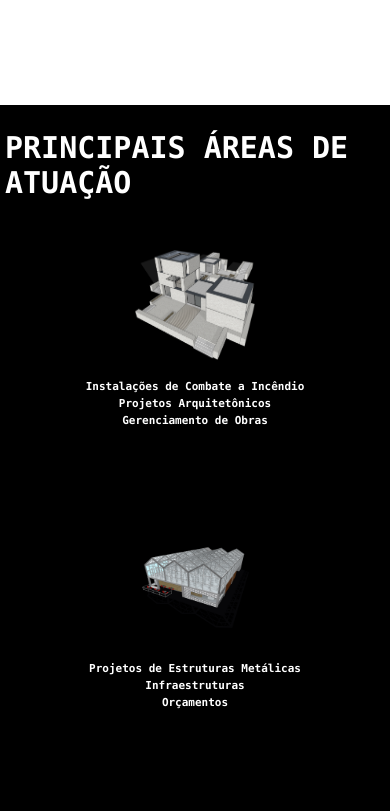
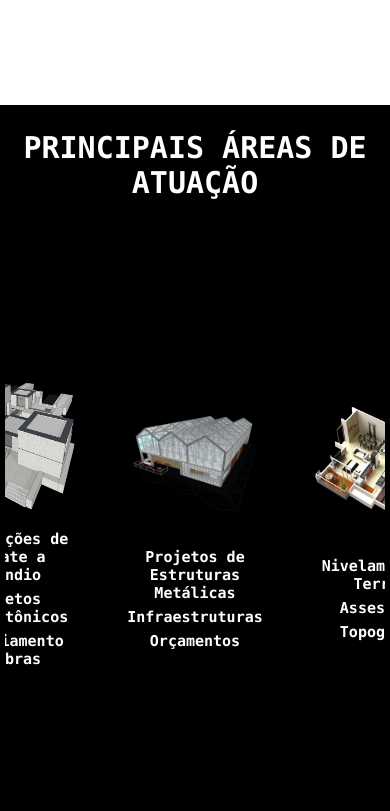
Before and after one commit to lucasdksan/Test_Site_SL, a React (Create React App) app: page / in a window 390 px wide. Shown: the part 1620-2431 px from the top of the page. Built offline with nearby package versions, Linux system fonts and the light colour scheme; the HTML template or start-up script is replaced by a standard one.

Commit message:
Modificação para a adaptação da responsividade #3

```diff
--- a/src/styles/components/Card.ts
+++ b/src/styles/components/Card.ts
@@ -26,6 +26,13 @@ export const Container = styled.div`
         margin-right: 3px;
         margin-left: 3px;
     }
+    @media(max-width: 640px){
+        width: 400px;
+        height: 380px;
+        padding: 10px 5px;
+        margin-right: 20px;
+        margin-left: 20px;
+    }
 `;
 export const Image = styled(motion.img)`
     width: 160px;
@@ -38,6 +45,10 @@ export const Image = styled(motion.img)`
     @media(max-width: 915px){
         width: 120px;
         height: 110px;
+    }
+    @media(max-width: 640px){
+        width: 140px;
+        height: 130px;
     }
 `;
 export const Txt = styled.h1`
@@ -58,4 +69,8 @@ export const Txt = styled.h1`
         font-size: 11px;
         margin-bottom: 4px;
     }
+    @media(max-width: 640px){
+        font-size: 15px;
+        margin-bottom: 6px;
+    }
 `;
--- a/src/styles/pages/Home.ts
+++ b/src/styles/pages/Home.ts
@@ -85,7 +85,7 @@ export const TextAreaSecondBlock = styled.div`
         margin-bottom: 5px;
     }
     @media(max-width: 550px){
-        padding: 10px 10px;
+        padding: 10px 15px;
         margin-bottom: 0px;
     }
 `;
@@ -117,7 +117,7 @@ export const AreaDescriptionSecondBlock = styled.nav`
         padding: 10px 25px;
     }
     @media(max-width: 550px){
-        padding: 10px 10px;
+        padding: 10px 20px;
     }
 `;
 export const DescriptionSecondBlock = styled.p`
@@ -135,6 +135,7 @@ export const DescriptionSecondBlock = styled.p`
     @media(max-width: 950px){
         font-size: 14px;
         line-height: 26px;
+        margin-right: 0;
     }
     @media(max-width: 550px){
         font-size: 13px;
@@ -160,6 +161,7 @@ export const TitleThirdBlock = styled.h1`
     font-size: 30px;
     font-family: Consolas;
     color: #fff;
+    text-align: center;
 `;
 export const AreaDescriptionThirdBlock = styled.div`
     display: flex;
@@ -170,7 +172,9 @@ export const AreaDescriptionThirdBlock = styled.div`
     height: 100vh;
     margin-bottom: 30px;
     @media(max-width: 640px){
-        flex-direction: column;
+        display: flex;
+        flex-direction: row;
+        overflow-x: auto;
     }
 `;
 export const Whatsapp = styled.span`
```
